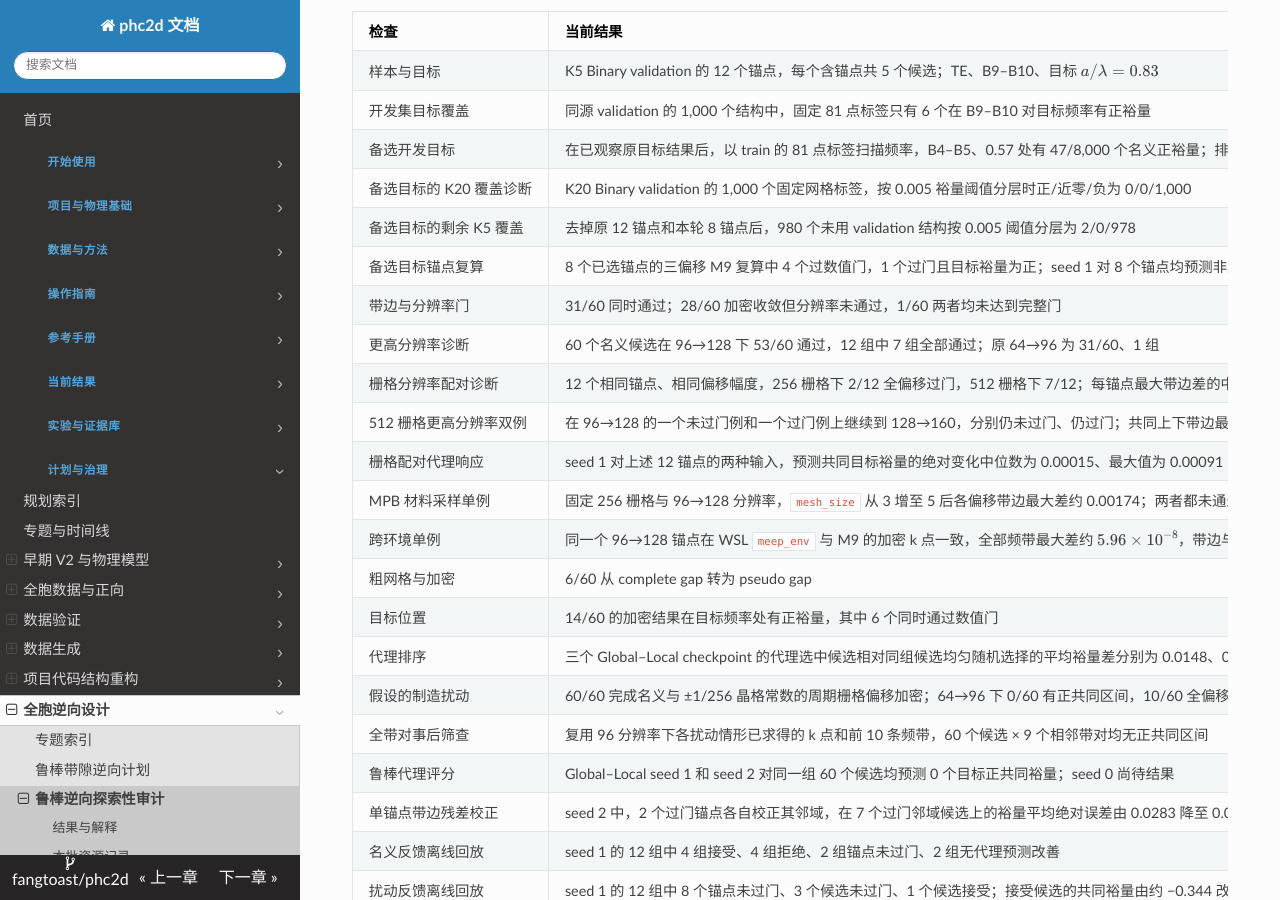
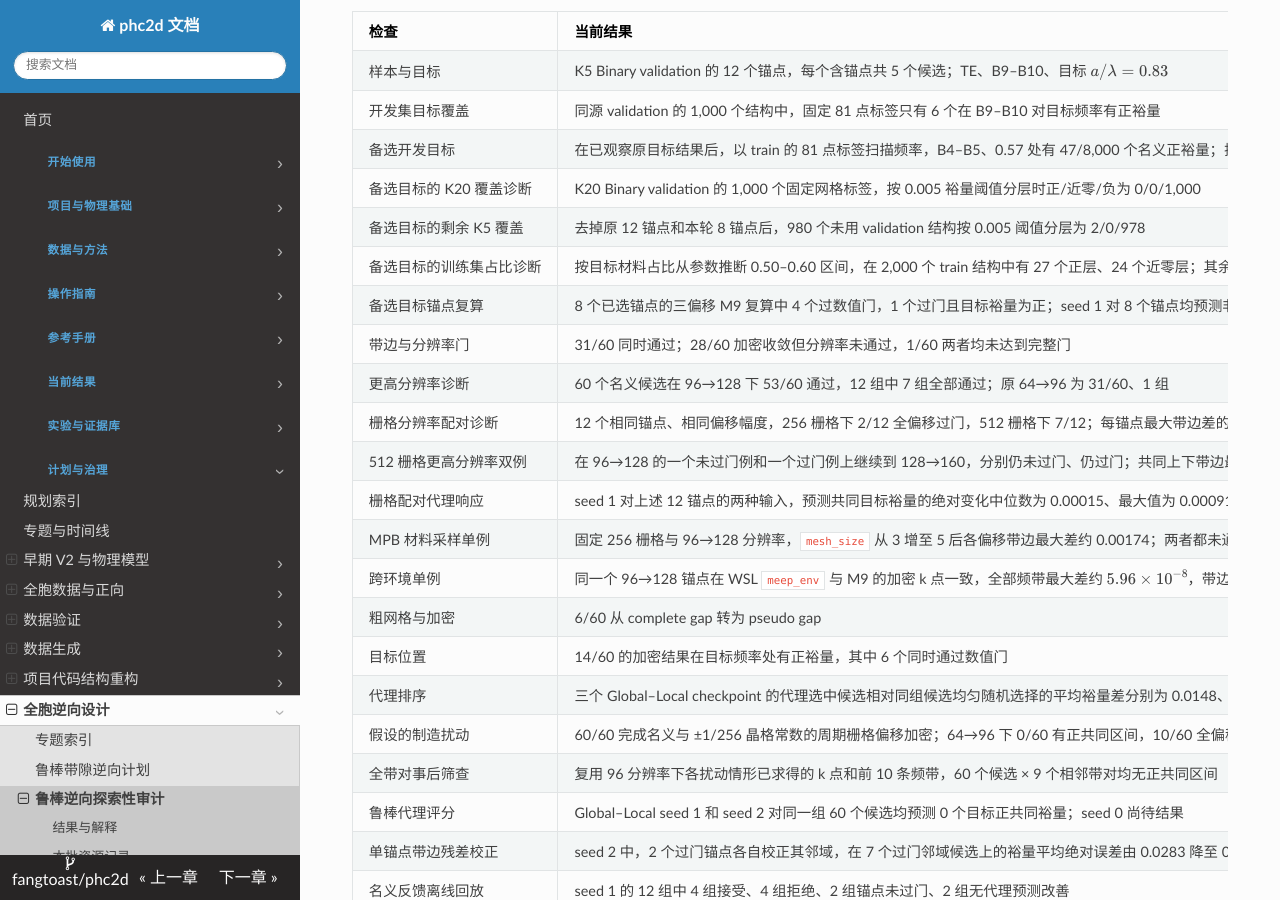
Before and after one commit to fangtoast/phc2d, an MkDocs documentation site: the page built from docs/results/inverse/鲁棒带隙逆向可用性审计.md, in a window 1280 px wide and 900 px high, scrolled down 334 px. Built offline with MkDocs 1.6.1, drawn with Linux system fonts in a browser that asks for light colours.

Commit message:
Record train-only material fraction screening

```diff
--- a/docs/results/inverse/鲁棒带隙逆向可用性审计.md
+++ b/docs/results/inverse/鲁棒带隙逆向可用性审计.md
@@ -38,6 +38,7 @@ source_artifacts:
 | 备选开发目标 | 在已观察原目标结果后，以 train 的 81 点标签扫描频率，B4–B5、0.57 处有 47/8,000 个名义正裕量；排除原锚点后 validation 的正/近零/负层分别有 6/0/982 个 | 新目标属于事后开发诊断；按原三层要求缺少近零层，不能视为完整独立审计或正式测试 |
 | 备选目标的 K20 覆盖诊断 | K20 Binary validation 的 1,000 个固定网格标签，按 0.005 裕量阈值分层时正/近零/负为 0/0/1,000 | 阈值与上行不同；该目标不能直接用这批 K20 validation 补足缺失层，不能外推其他目标或物理结果 |
 | 备选目标的剩余 K5 覆盖 | 去掉原 12 锚点和本轮 8 锚点后，980 个未用 validation 结构按 0.005 阈值分层为 2/0/978 | 不足以补成每层 4 个的独立新批；阈值是训练集诊断后的新口径，不与原 0.002 分层混合 |
+| 备选目标的训练集占比诊断 | 按目标材料占比从参数推断 0.50–0.60 区间，在 2,000 个 train 结构中有 27 个正层、24 个近零层；其余三个区间合计仅 2 个正层、4 个近零层 | 固定网格标签、阈值 0.005；据此将新增开发结构条件化于该占比区间，不能代表原始全分布 |
 | 备选目标锚点复算 | 8 个已选锚点的三偏移 M9 复算中 4 个过数值门，1 个过门且目标裕量为正；seed 1 对 8 个锚点均预测非正，漏判该正例 | 仅锚点而非优化候选；此例的共同区间很窄，仍需更高分辨率与未见扰动检查 |
 | 带边与分辨率门 | 31/60 同时通过；28/60 加密收敛但分辨率未通过，1/60 两者均未达到完整门 | 主要瓶颈是当前结构上的分辨率，而非求解任务失败 |
 | 更高分辨率诊断 | 60 个名义候选在 96→128 下 53/60 通过，12 组中 7 组全部通过；原 64→96 为 31/60、1 组 | 6 个候选仍未通过分辨率门、1 个未通过加密门；两套协议分别记录 |
```
